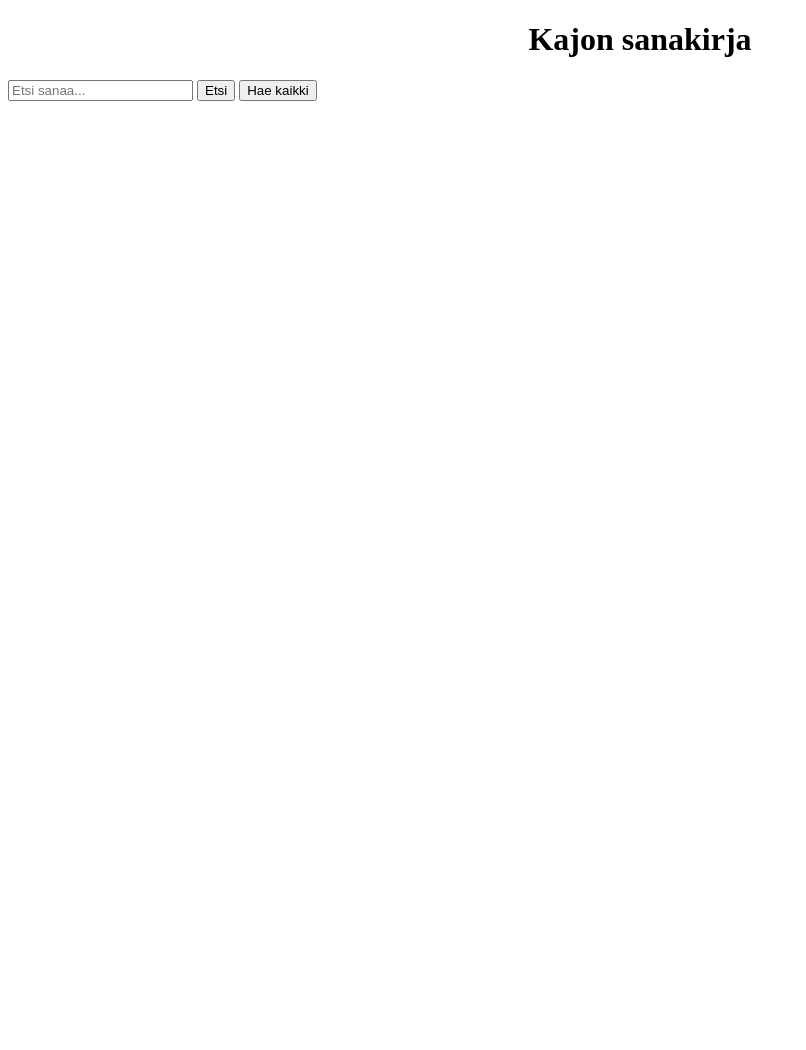
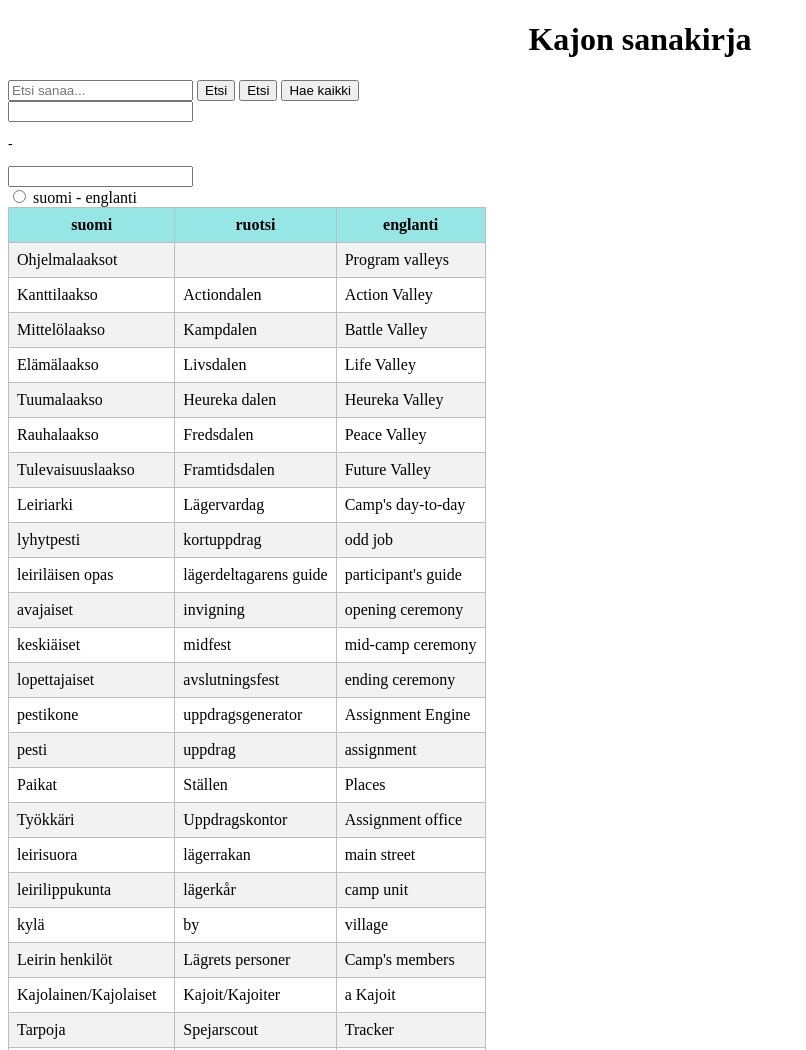
Before and after one commit to faltzuthewiz/kajo2022-dictionary, a plain HTML site: page index.html in a window 1280 px wide. Shown: the top 1050 px of the page, without its empty margins (0-806 px from the left). Before the commit the page ends 800 px from the top, so only its background shows below. Drawn offline with Linux system fonts and the light colour scheme.

Commit message:
I am hungry

```diff
--- a/index.html
+++ b/index.html
@@ -4,13 +4,39 @@
     <link rel="stylesheet" href="style.css">
     <meta charset="utf-8">
   </head>
-  <body>
+  <body onload="getAll()">
     <h1>Kajon sanakirja</h1>
 
     <div class="words">
       <input type="text" id="searchInput" placeholder="Etsi sanaa...">
       <button onclick="search2()">Etsi</button>
+      <button onclick="selectLanguages()">Etsi</button>
       <button onclick="getAll()">Hae kaikki</button>
+    </div>
+
+    <div>
+      <input type="text" list="languages1" name="language1">
+        <datalist id="languages1">
+          <option value="suomi">
+          <option value="ruotsi">
+          <option value="englanti">
+        </datalist>
+
+        <p>-</p>
+
+      <input list="languages2" name="language2">
+        <datalist id="languages2">
+          <option value="suomi">
+          <option value="ruotsi">
+          <option value="englanti">
+        </datalist>
+    </div>
+
+    <div>
+      <form>
+        <input onclick="checkSelection()" type="radio" id="suomi-englanti">
+        <label for="suomi-englanti">suomi - englanti</label>
+      </form>
     </div>
 
     <div id="outputArea"></div>
--- a/sanakirja.js
+++ b/sanakirja.js
@@ -172,3 +172,22 @@ function search2() {
     document.getElementById("outputArea").innerHTML = "Suomi: " + foundObject.suomi + " Englanti: " + foundObject.english;
     console.log(foundObject);
   }
+
+
+// Selects two languages to display
+  function selectLanguages() {
+    let text = "<table><tr><th>suomi</th><th>englanti</th></tr>";
+    for (var i = 0; i < words.length; i++) {
+        text += "<tr><td>" + words[i].suomi + "</td><td> " + words[i].english + "</td></tr>";
+    }
+    text += "</table>"
+    document.getElementById("outputAreaGetAll").innerHTML = text;
+
+   // console.log(selectedLanguage1);
+  }
+
+  function checkSelection() {
+      if (document.getElementById("suomi-englanti").checked == true) {
+        return selectLanguages();
+  }
+}
--- a/style.css
+++ b/style.css
@@ -21,4 +21,4 @@ table, th, td {
     padding: 8px;
   }
 
-  tr:nth-child(even){background-color: #bebebe;}
+  tr:nth-child(even){background-color: #f2f2f2;}
```
